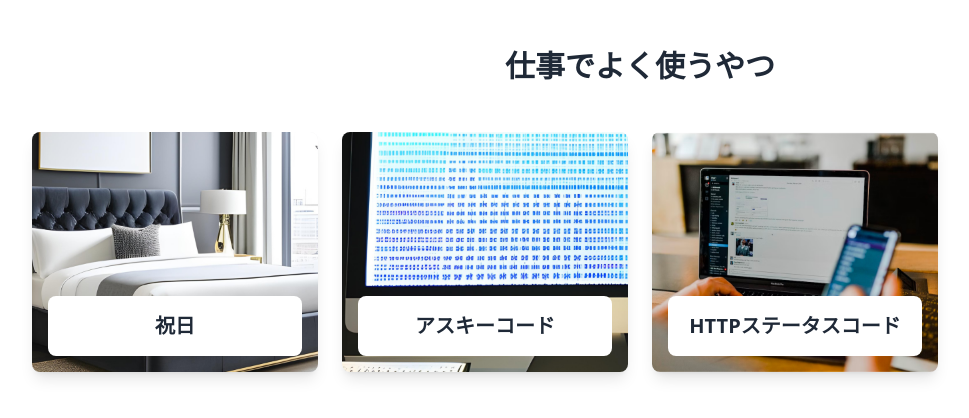
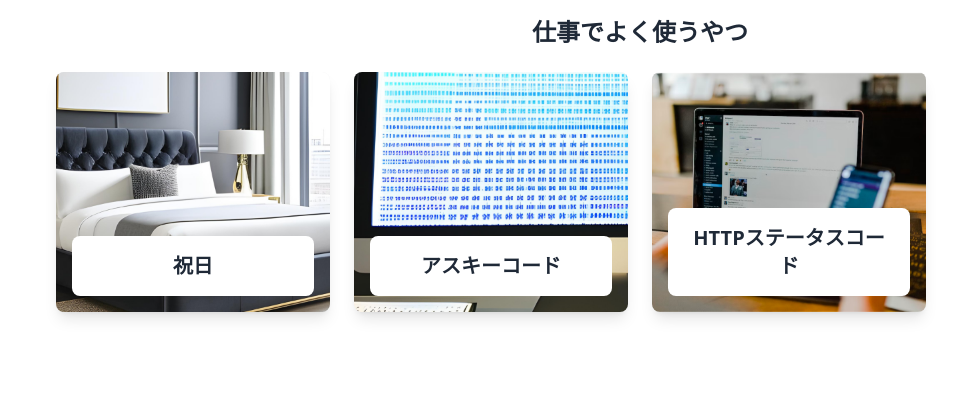
Before and after one commit to tukky-14/nextjs-job-info, a Next.js app: page / in a window 1280 px wide. Shown: the top 418 px of the page, without its empty margins (0-969 px from the left). Built offline with nearby package versions, Linux system fonts and the light colour scheme.

Commit message:
全体のレイアウトを調整

```diff
--- a/src/components/Header.tsx
+++ b/src/components/Header.tsx
@@ -8,9 +8,7 @@ const Header = (props: Props) => {
     const { title } = props;
 
     return (
-        <h2 className="mb-8 text-center text-2xl font-bold text-gray-800 md:mb-12 lg:text-3xl">
-            {title}
-        </h2>
+        <h2 className="mb-6 text-center text-xl font-bold text-gray-800 lg:text-2xl">{title}</h2>
     );
 };
 
--- a/src/pages/ascii/index.tsx
+++ b/src/pages/ascii/index.tsx
@@ -2,6 +2,7 @@ import { useEffect, useState } from 'react';
 import axios from 'axios';
 import Header from '@/components/Header';
 import BackButton from '@/components/BackButton';
+import Container from '@/components/Container';
 
 interface AsciiCode {
     string: string;
@@ -24,9 +25,7 @@ export default function Ascii() {
     }, []);
 
     return (
-        <>
-            <div className="bg-white py-6 sm:py-8 lg:py-12">
-                <div className="mx-auto max-w-screen-2xl px-4 md:px-8">
+        <Container>
             <Header title="アスキーコード" />
             <table className="table-auto m-auto mb-5">
                 <thead>
@@ -53,8 +52,6 @@ export default function Ascii() {
                 </tbody>
             </table>
             <BackButton />
-                </div>
-            </div>
-        </>
+        </Container>
     );
 }
--- a/src/pages/holiday/index.tsx
+++ b/src/pages/holiday/index.tsx
@@ -3,6 +3,7 @@ import BackButton from '@/components/BackButton';
 import { useEffect, useState } from 'react';
 import axios from 'axios';
 import { API_ENDPOINT } from '@/consts/api';
+import Container from '@/components/Container';
 
 export default function Holiday() {
     const [years, setYears] = useState<string[]>([]);
@@ -44,13 +45,10 @@ export default function Holiday() {
     };
 
     return (
-        <>
-            <div className="bg-white py-6 sm:py-8 lg:py-12">
-                <div className="mx-auto max-w-screen-sm px-4 md:px-8">
+        <Container>
             <Header title="祝日" />
-
             <div className="m-auto w-full sm:w-2/3 text-sm font-medium text-center text-gray-500 dark:text-gray-400 dark:border-gray-700">
-                        <ul className="flex justify-center flex-wrap mb-4">
+                <ul className="flex justify-center flex-wrap mb-2">
                     {years.map((year) => (
                         <li className="mr-2" key={year}>
                             <button
@@ -84,8 +82,6 @@ export default function Holiday() {
                 </table>
             </div>
             <BackButton />
-                </div>
-            </div>
-        </>
+        </Container>
     );
 }
--- a/src/pages/index.tsx
+++ b/src/pages/index.tsx
@@ -1,4 +1,5 @@
 import Header from '@/components/Header';
+import Container from '@/components/Container';
 import Link from 'next/link';
 import holiday from '../img/holiday.png';
 import ascii from '../img/ascii.png';
@@ -24,11 +25,9 @@ const infoList = [
 
 export default function Home() {
     return (
-        <>
-            <div className="bg-white py-6 sm:py-8 lg:py-12">
-                <div className="mx-auto max-w-screen-2xl px-4 md:px-8">
+        <Container>
             <Header title="仕事でよく使うやつ" />
-                    <div className="grid gap-4 sm:grid-cols-2 md:gap-6 lg:grid-cols-3 xl:grid-cols-4">
+            <div className="px-6 grid gap-4 sm:grid-cols-2 md:gap-6 lg:grid-cols-3 xl:grid-cols-4">
                 {infoList.map((info) => (
                     <div key={info.title}>
                         <Link
@@ -51,8 +50,6 @@ export default function Home() {
                     </div>
                 ))}
             </div>
-                </div>
-            </div>
-        </>
+        </Container>
     );
 }
```
Lines whose indentation alone changed are shown as unchanged.
